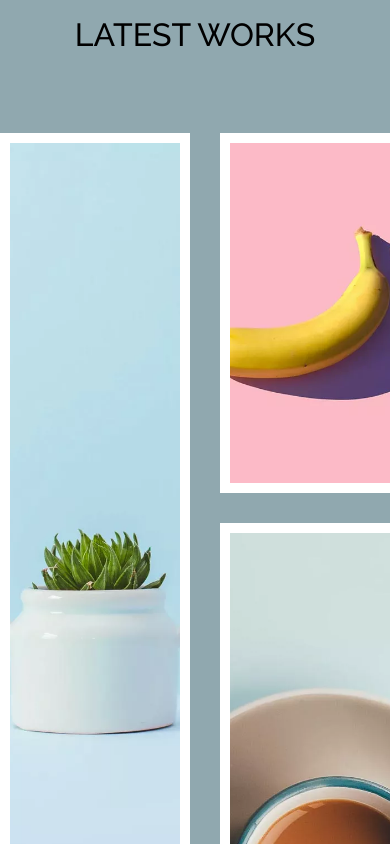
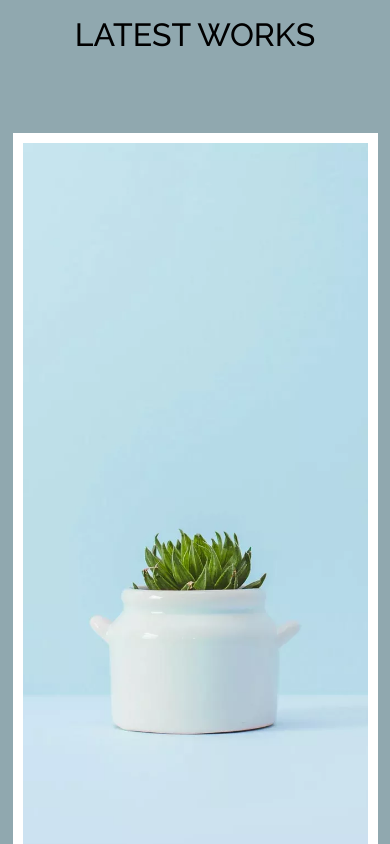
Before and after one commit to Masocher/Dimiour, a Next.js app: page / in a window 390 px wide. Shown: the part 2320-3164 px from the top of the page. Built offline with nearby package versions, Linux system fonts and the light colour scheme.

Commit message:
Responsive The Home's Portfolio Section

```diff
--- a/src/styles/Portfolio.module.css
+++ b/src/styles/Portfolio.module.css
@@ -90,3 +90,32 @@
     background-color: #fff;
     color: #000;
 }
+
+/* Responsive */
+
+@media (max-width: 1025px) {
+    .portfolio_box {
+        width: 960px;
+    }
+}
+
+@media (max-width: 769px) {
+    .portfolio_box {
+        width: 720px;
+    }
+
+    .columns {
+        flex-direction: column;
+    }
+
+    .column {
+        width: calc(100% - 20px);
+        margin-bottom: 25px;
+    }
+}
+
+@media (max-width: 501px) {
+    .portfolio_box {
+        width: calc(100% - 25px);
+    }
+}
```
